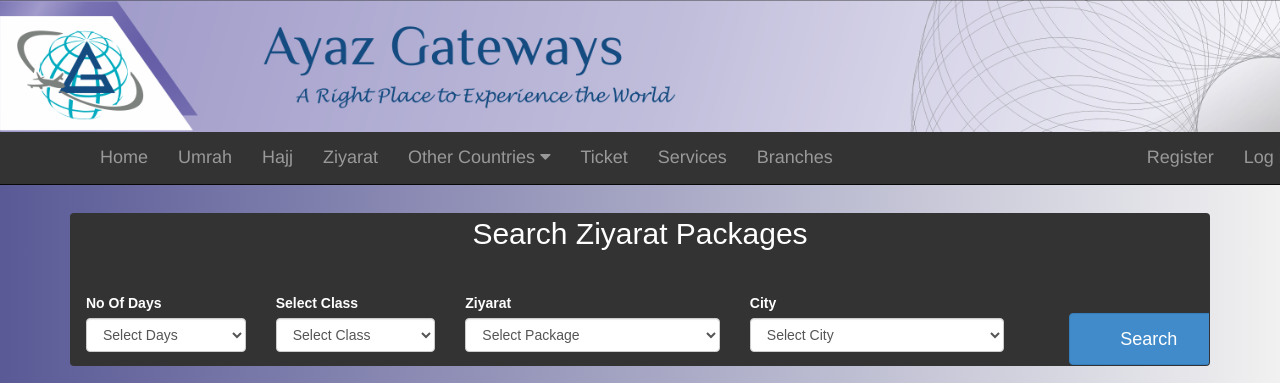
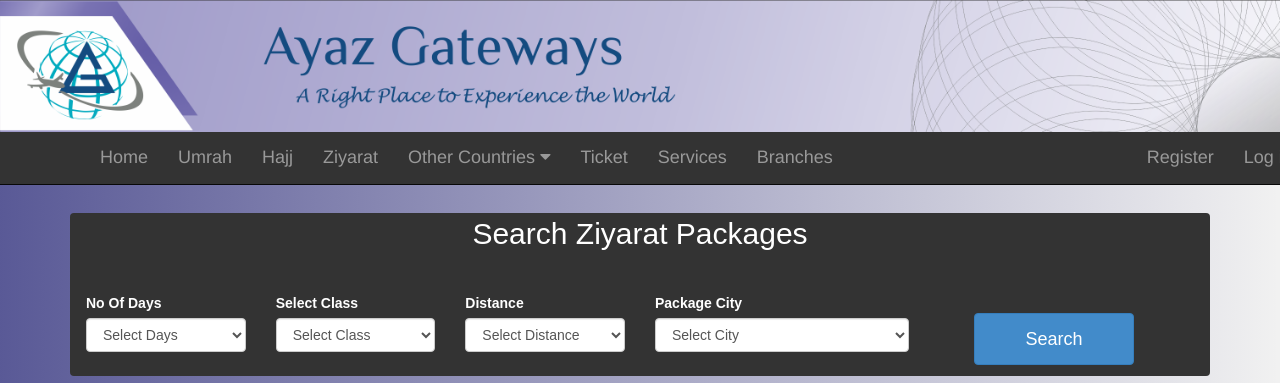
Before and after one commit to Sarmadd/Project, an ASP.NET MVC app: page /Home/Ziyarat in a window 1280 px wide. Shown: the top 383 px of the page. Run offline with ASP.NET Core 8 and stand-ins for ASP.NET MVC 5, Linux system fonts and the light colour scheme; the project's own start-up code is not run, and a stand-in starts its controllers and pages; some libraries are stand-ins or nearby versions.

Commit message:
Ziyarat changes

```diff
--- a/slider1/Views/Home/Ziyarat.cshtml
+++ b/slider1/Views/Home/Ziyarat.cshtml
@@ -35,20 +35,20 @@
                 <option value="Economy">Economy</option>
             </select>
         </div>
-        <div class="col-md-3">
-            <label style="color:white">Ziyarat</label>
-            <select name="SelectPackage" class="form-control">
-                <option value="">Select Package</option>
-                <option value="Iraq">Iraq Only</option>
-                <option value="Iran">Iran Only</option>
-                <option value="Iraq+Iran">Iraq + Iran</option>
-                <option value="Sham">Iraq + Iran + Sham</option>
-                <option value="Sirya">Iraq + Iran + Sirya</option>
+        <div class="col-md-2">
+            <label style="color:white">Distance</label>
+            <select name="SelectDistance" class="form-control">
+                <option value="">Select Distance</option>
+                <option value="100">0 To 100</option>
+                <option value="200">100 To 200</option>
+                <option value="500">200 To 500</option>
+                <option value="700">500 To 700</option>
+                <option value="upto">700 To Upto...</option>
             </select>
         </div>
         <div class="col-md-3">
-            <label style="color:white"> City</label>
-            <select name="City" class="form-control">
+            <label style="color:white">Package City</label>
+            <select name="packageCity" class="form-control">
                 <option value="">Select City</option>
                 <option value="1">Lahore</option>
                 <option value="2">Karachi</option>
@@ -62,8 +62,8 @@
 
             </select>
         </div>
-        <div class="col-md-2" style="padding-top:20px; padding-left:50px; ">
-            <button class="btn btn-primary btn-md" type="submit" onclick="@("window.location.href='" + @Url.Action("SearchZiyarat", "Home") + "'")" ;>Search</button>
+        <div class="col-md-2" style="padding-top:20px; padding-left:50px; padding-bottom:10px; ">
+            <button class="btn btn-primary btn-md" type="submit" onclick="@("window.location.href='" + @Url.Action("SearchUmrah", "Home") + "'")" ;>Search</button>
         </div>
     </div>
 
```
Also changed, not shown: 7 other files.
